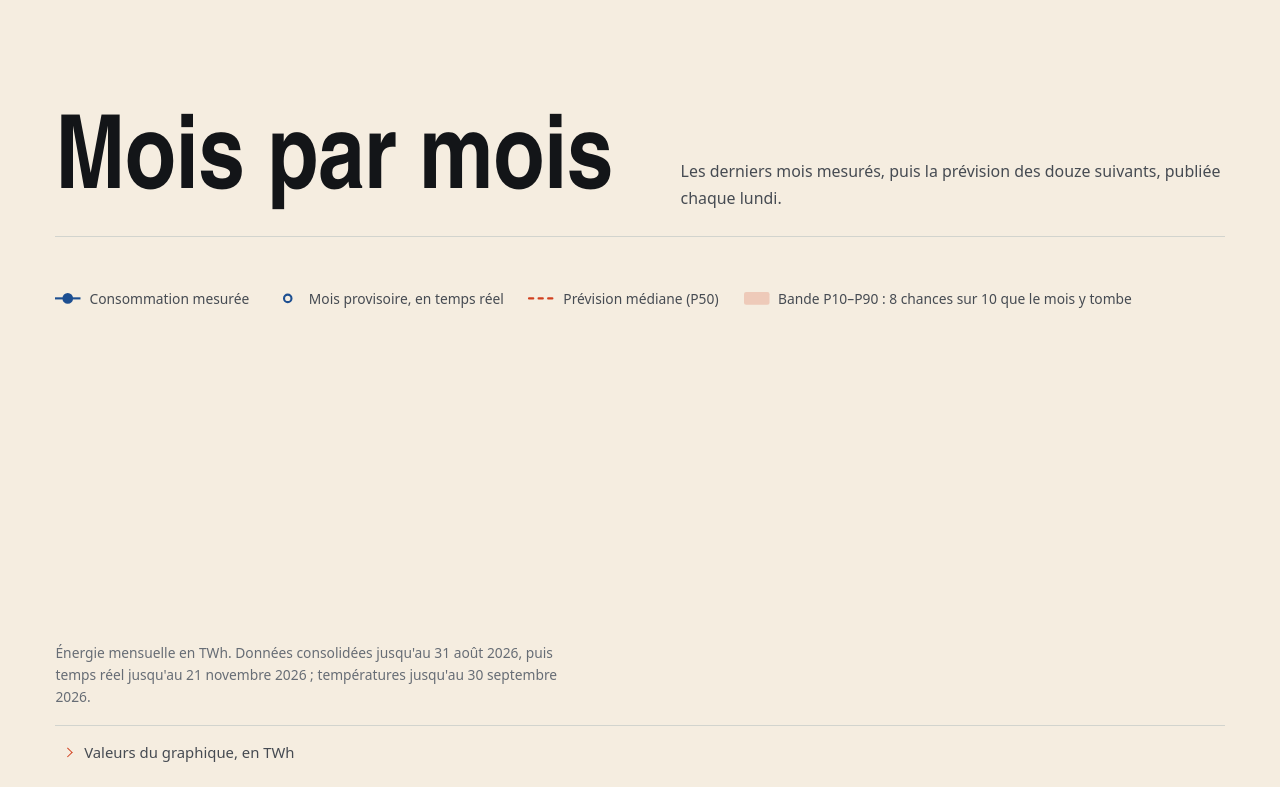
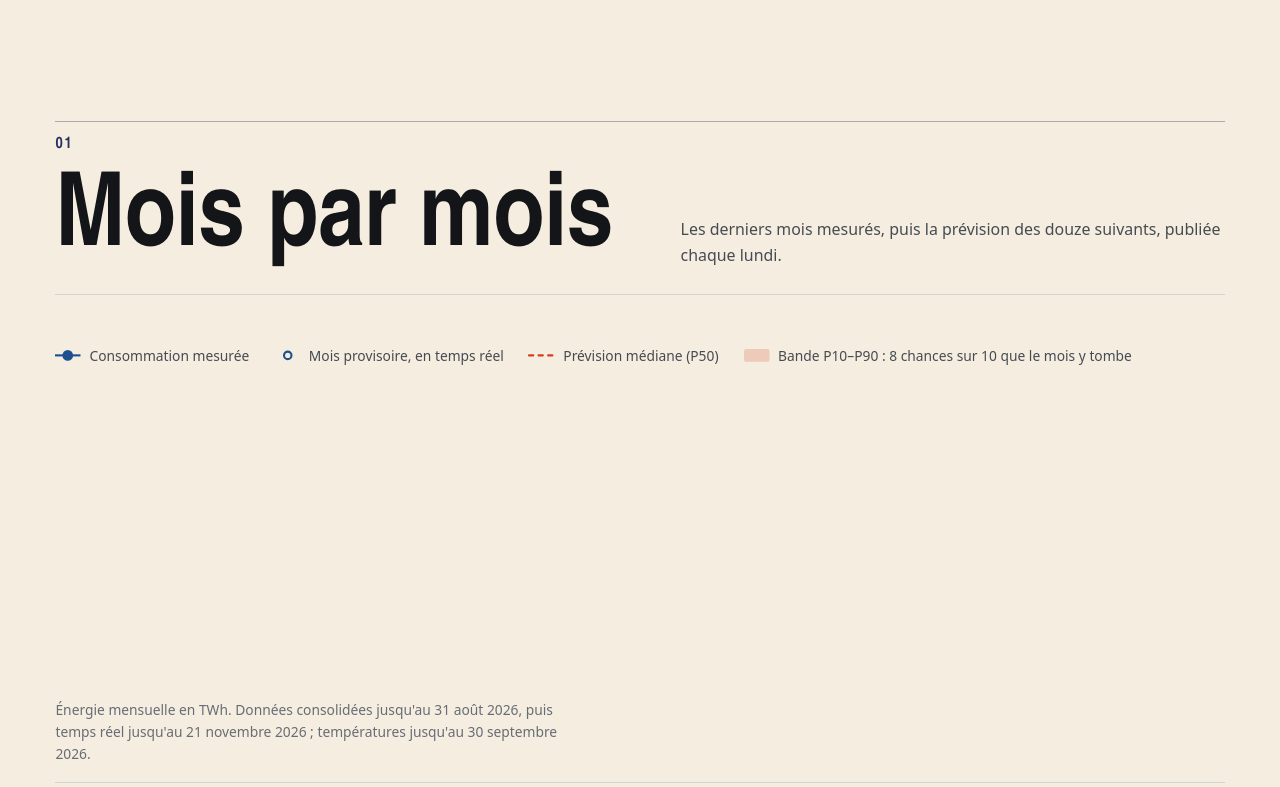
Before and after one commit to zkyasin/france-load-forecast, a website built with Vite: page web/index.html in a window 1280 px wide. Shown: the part 6820-7607 px from the top of the page. Built offline with nearby package versions, Linux system fonts and the light colour scheme; some packages are replaced by stand-ins of ours; no server answers; files whose address does not match are found by name; what @observablehq/plot would draw is missing.

Commit message:
feat(web): number the chapters and open each on a navy hairline
Chapters of the same color no longer run into each other: each opens on its number, counted
without a hidden chapter, over a fine rule in a new navy token, lighter on the night chapter. The
number is hidden from assistive technology, since the title already names the chapter.

```diff
--- a/web/src/style.css
+++ b/web/src/style.css
@@ -31,6 +31,7 @@
   --muted: #676d75;
   --rule: #d2d4ce;
   --paper: var(--bg);
+  --navy: #24305e;
   --measured: #1d4f91;
   --forecast: #d1401f;
   --third: #1d8a6f;
@@ -68,6 +69,7 @@
   --ink-2: #b6bbc1;
   --muted: #8a9098;
   --rule: #2b2f35;
+  --navy: #a9b8e8;
   --measured: #80b1ff;
   --forecast: #ff7a4d;
   --third: #45c9a5;
@@ -605,10 +607,15 @@ h1 {
  * other charts, and narrower still for text alone, so that titles, text and charts share one axis.
  */
 
+main {
+  counter-reset: chapter;
+}
+
 .chapter {
   position: relative;
   z-index: 3;
   padding: clamp(5rem, 11vw, 10rem) var(--gutter) clamp(3rem, 6vw, 5rem);
+  counter-increment: chapter;
 }
 
 .chapter-inner {
@@ -663,6 +670,23 @@ h2 {
 
 .chapter-text .chapter-head {
   grid-template-columns: minmax(0, 1fr);
+}
+
+/*
+ * Each chapter opens on its number and a hairline in navy, so that chapters of the same color stay
+ * apart; a hidden chapter is not counted. The number is decoration: the title names the chapter.
+ */
+.chapter-head::before {
+  grid-column: 1 / -1;
+  padding-top: 0.875rem;
+  border-top: 1px solid color-mix(in srgb, var(--navy) 35%, transparent);
+  color: var(--navy);
+  font-family: var(--font-display);
+  font-size: 0.9375rem;
+  font-weight: 650;
+  letter-spacing: 0.12em;
+  line-height: 1;
+  content: counter(chapter, decimal-leading-zero) / "";
 }
 
 @media (min-width: 52.0625rem) {
```
